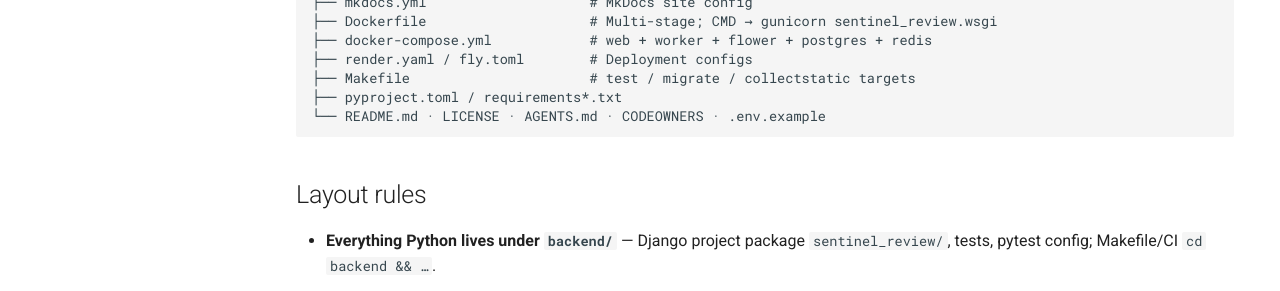
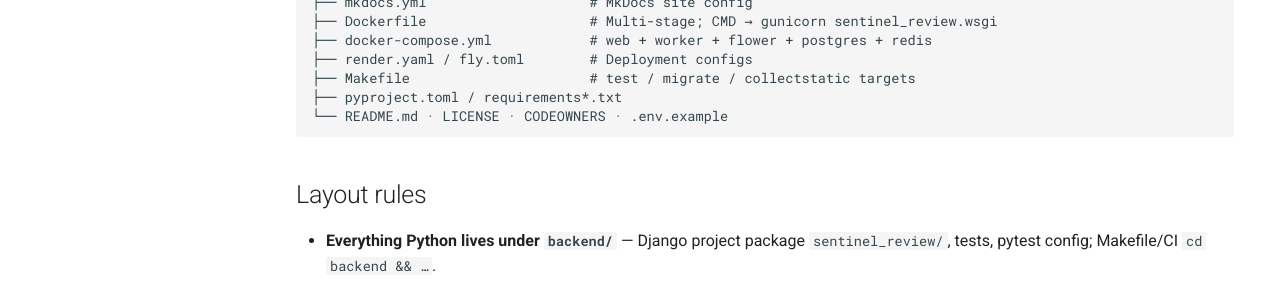
Before and after one commit to themanoj-025/Sentinel-Review, an MkDocs documentation site: the page built from docs/folder_structure.md, in a window 1280 px wide and 1243 px high. Shown: the part 749-1040 px from the top of the window. Built offline with MkDocs 1.6.1 and Material for MkDocs 9.7.7, drawn with Linux system fonts in a browser that asks for light colours; comment, search, counter and statistics services are not loaded.

````diff
--- a/docs/folder_structure.md
+++ b/docs/folder_structure.md
@@ -36,7 +36,7 @@ sentinel-review/
 ├── render.yaml / fly.toml        # Deployment configs
 ├── Makefile                      # test / migrate / collectstatic targets
 ├── pyproject.toml / requirements*.txt
-└── README.md · LICENSE · AGENTS.md · CODEOWNERS · .env.example
+└── README.md · LICENSE · CODEOWNERS · .env.example
 ```
 
 ## Layout rules
````
Also changed, not shown: PROJECT_OVERVIEW.md (+1 -1 lines), docs/audit/dependabot-agent/2026-08-13-run.md (renamed from audit/dependabot-agent/2026-08-13-run.md).
